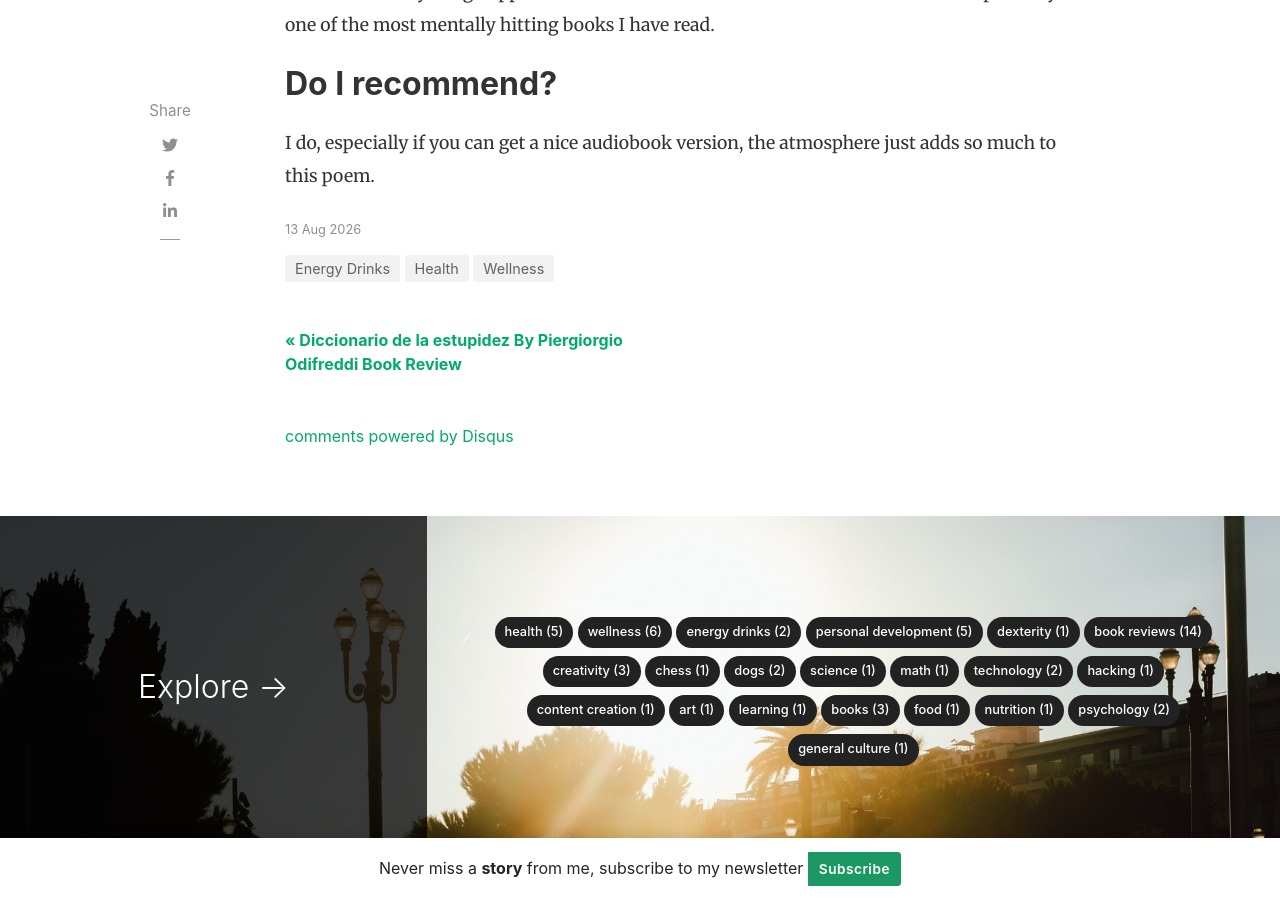
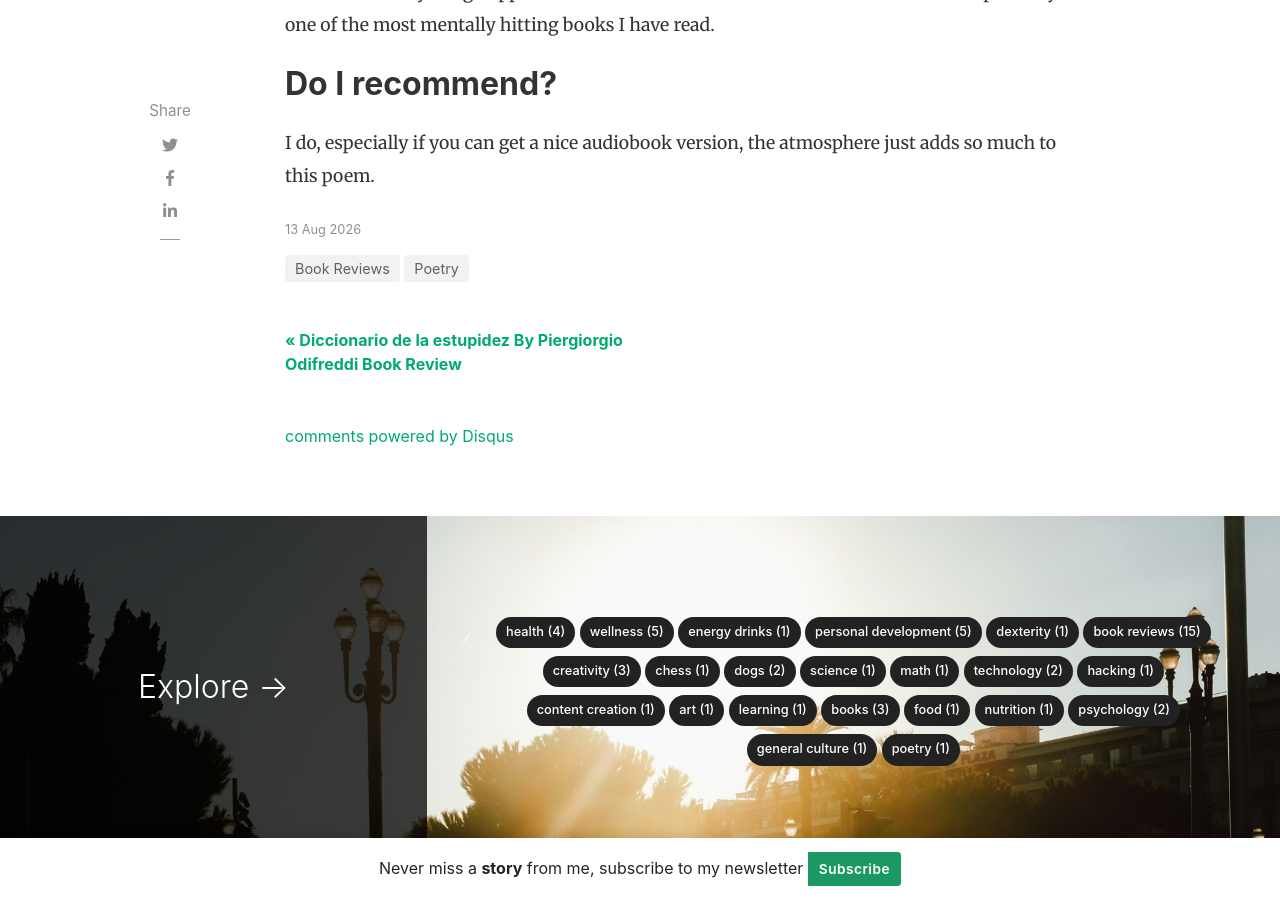
Before and after one commit to christianpaez/personal-website, a Jekyll site: the page built from _posts/2026-08-13-the-raven.md, in a window 1280 px wide and 900 px high, scrolled down 1760 px. Built offline with Jekyll 4.4.1, drawn with Linux system fonts in a browser that asks for light colours; nearby versions of some CDN libraries; comment, search, counter and statistics services are not loaded.

Commit message:
Update 2026-08-13-the-raven.md

```diff
--- a/_posts/2026-08-13-the-raven.md
+++ b/_posts/2026-08-13-the-raven.md
@@ -2,7 +2,7 @@
 layout: post
 title:  "The Raven By Edgar Allan Poe Book Review"
 author: christian
-categories: [Health, Wellness, Energy Drinks]
+categories: [Book Reviews, Poetry]
 image: assets/images/the-raven.jpg
 featured: true
 hidden: true
```
